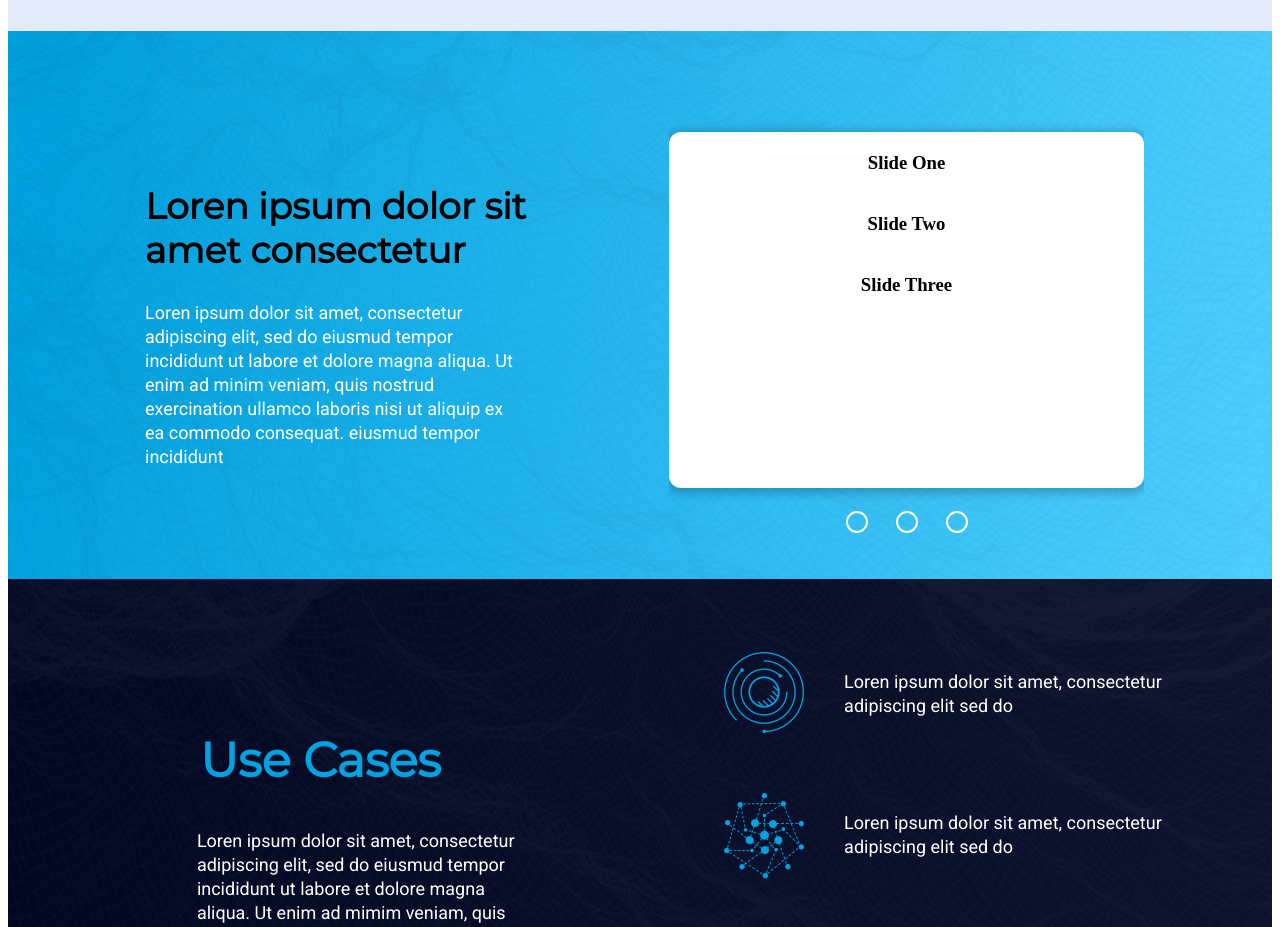
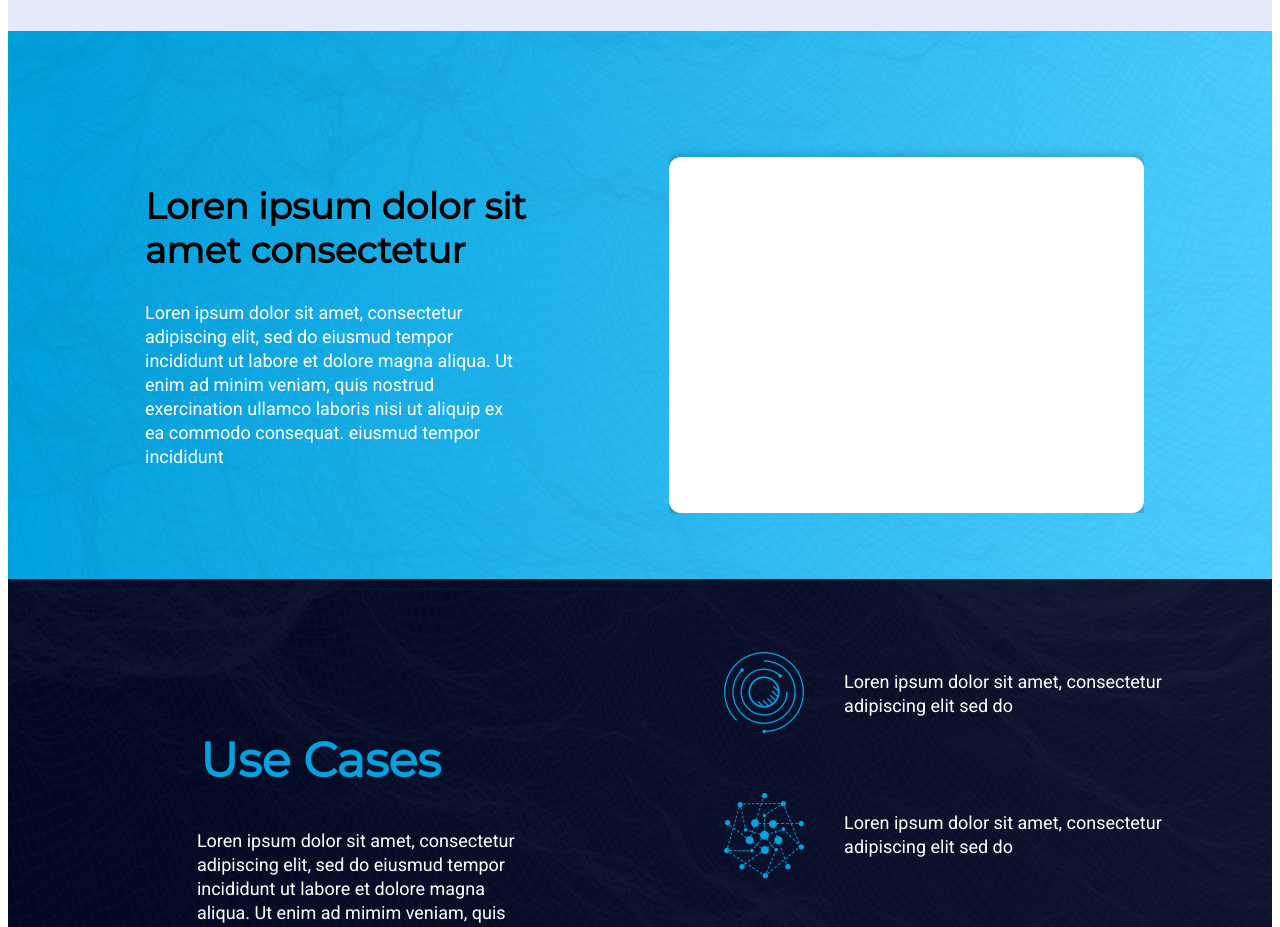
Before and after one commit to AMSpears/provide-services, a React (Create React App) app: page / in a window 1280 px wide. Shown: the part 1480-2407 px from the top of the page. Built offline with nearby package versions, Linux system fonts and the light colour scheme.

Commit message:
edit slideshow section

```diff
--- a/src/components/SlideShow/SlideShow.css
+++ b/src/components/SlideShow/SlideShow.css
@@ -18,6 +18,8 @@ h3 {
 }
 /* dot slider section */
 .dot-container{
+    /* change display once functionality is set */
+    display: none;
     margin-top:23px;
     text-align: center;
 }
--- a/src/components/SlideShow/SlideShow.js
+++ b/src/components/SlideShow/SlideShow.js
@@ -8,13 +8,13 @@ class SlideShow extends React.Component {
             <section>
                 <div className = "slideshow-container">
                     <div className= "slides">
-                        <h3>Slide One</h3>
+                        <h3></h3>
                     </div>
                     <div className= "slides">
-                        <h3>Slide Two</h3>
+                        <h3></h3>
                     </div>
                     <div className= "slides">
-                        <h3>Slide Three</h3>
+                        <h3></h3>
                     </div>
                 </div>
                 <div className= "dot-container">
```
Also changed, not shown: 1 other file (tests, documents, lock files or other folders).
